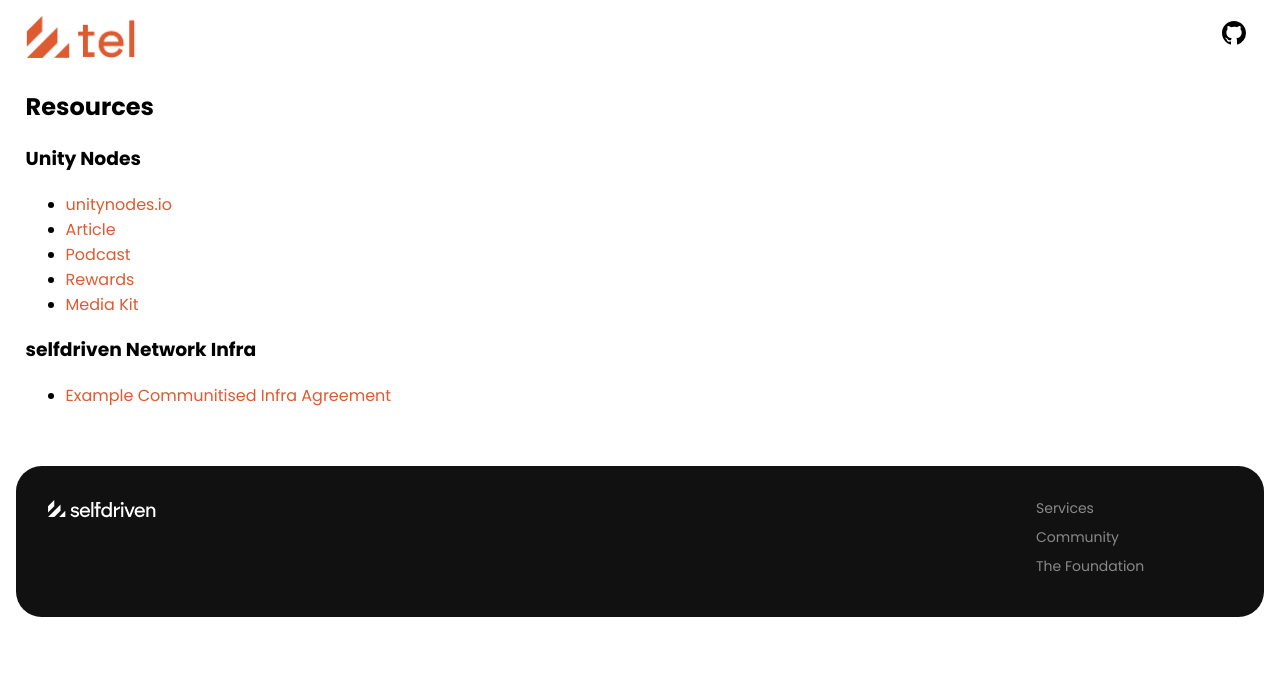
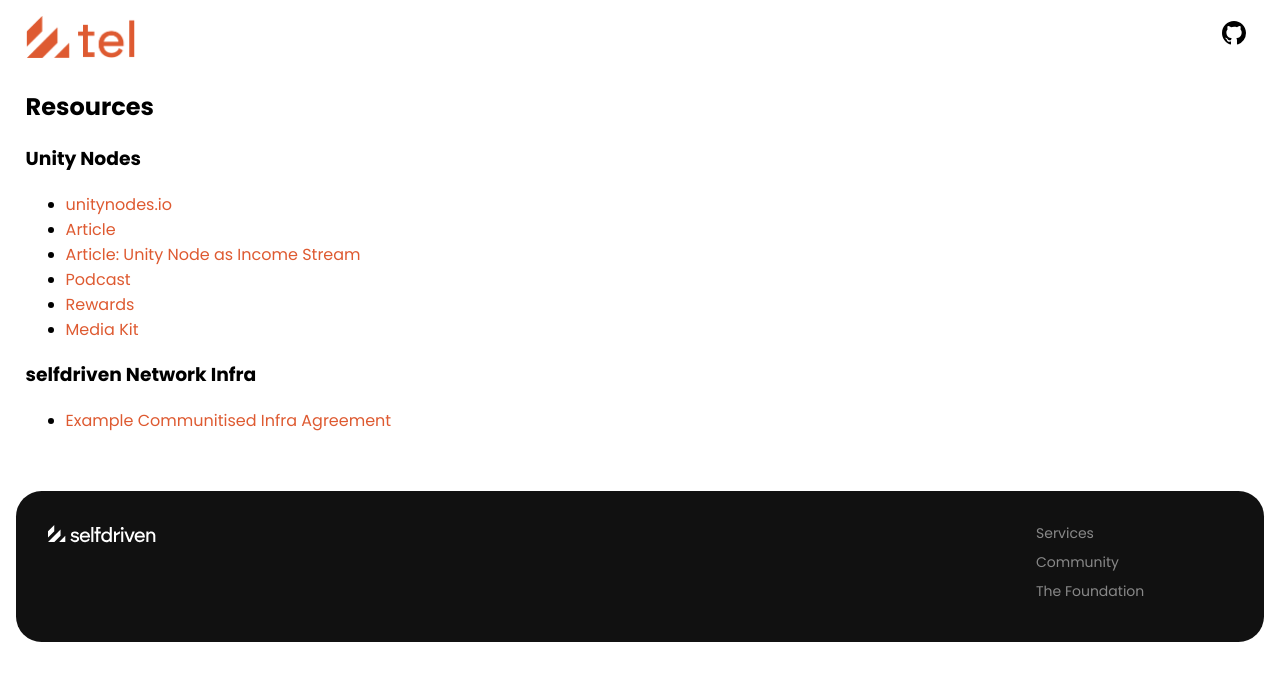
Before and after one commit to selfdriven-services/selfdriven-tel, a Jekyll site: the page built from docs/pages/resources.md, in a window 1280 px wide. Shown: the top 681 px of the page. Built offline with Jekyll 4.4.1, drawn with Linux system fonts in a browser that asks for light colours.

Commit message:
Update resources.md

```diff
--- a/docs/pages/resources.md
+++ b/docs/pages/resources.md
@@ -9,6 +9,7 @@
 ### Unity Nodes
 - [unitynodes.io](https://unitynodes.io)
 - [Article](https://x.com/krabalot/status/1971709580817076530?s=46&t=M_z10jf1hWN5hn7liKVlVA)
+- [Article: Unity Node as Income Stream](https://x.com/wmtxlady/status/1982001238599151817?s=46&t=M_z10jf1hWN5hn7liKVlVAhttps://x.com/wmtxlady/status/1982001238599151817?s=46&t=M_z10jf1hWN5hn7liKVlVA)
 - [Podcast](https://youtu.be/pcmbBwExphM?si=owtZ7NwwGOcntNaa)
 - [Rewards](https://unitynodes.io/documents/Unity_Rewards.pdf)
 - [Media Kit](https://unitynodes.io/media-kit.html)
```
